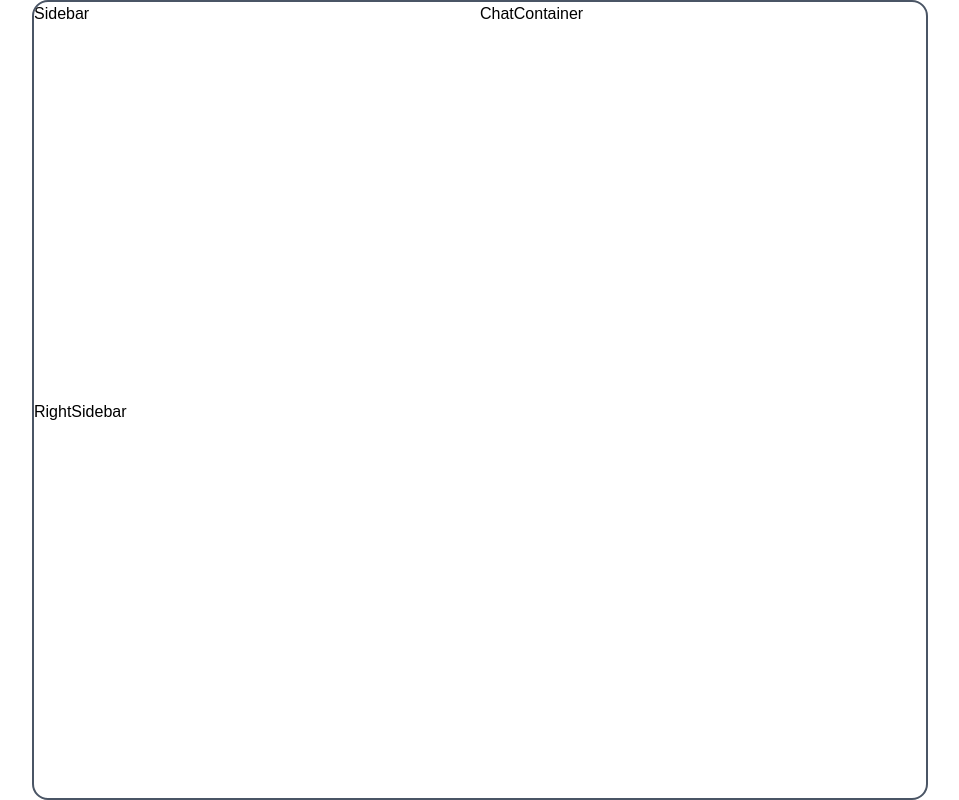
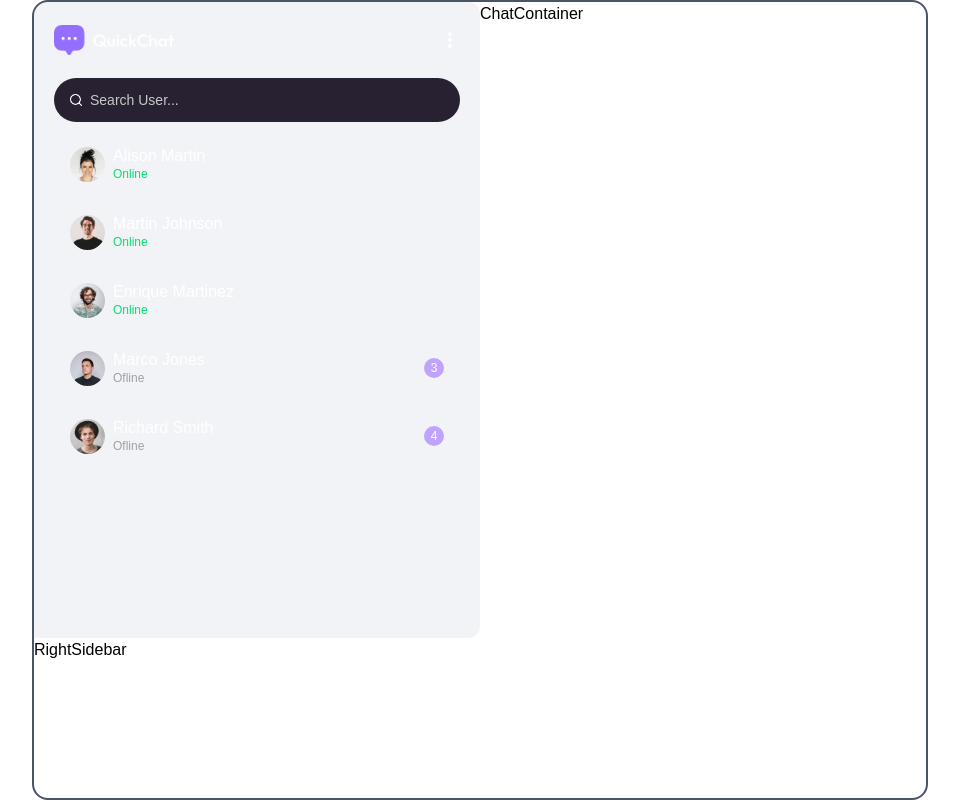
Before and after one commit to yeasin5060/chat-app, a React (Vite) app in the folder client/: page / in a window 1280 px wide. Shown: the whole page, without its empty margins (160-1119 px from the left). Built offline with nearby package versions, Linux system fonts and the light colour scheme.

Commit message:
complete the sidebar

```diff
--- a/client/src/components/Sidebar.jsx
+++ b/client/src/components/Sidebar.jsx
@@ -1,8 +1,52 @@
 import React from 'react'
+import assets, { userDummyData } from '../assets/assets'
+import { useNavigate } from 'react-router-dom'
 
-const Sidebar = () => {
+const Sidebar = ({selectedUser , setSelectedUser}) => {
+    const navigate = useNavigate()
   return (
-    <div>Sidebar</div>
+    <div className={`bg-[#8185B2]/10 h-full p-5 rounded-r-xl overflow-y-scroll text-white ${selectedUser? 'max-md:hidden' : ''}`}>
+        <div className='pb-5'>
+            <div className='flex justify-between items-center'>
+                <img className='max-w-40' src={assets.logo} alt="logo" />
+                <div className='relative py-2 group'>
+                    <img className='max-h-5 cursor-pointer' src={assets.menu_icon} alt="menu" />
+                    <div className='absolute top-full right-0 z-20 w-32 p-5 rounded-md bg-[#282142] border border-gray-600 text-gray-100 hidden group-hover:block'>
+                        <p className='text-sm cursor-pointer capitalize' onClick={()=> navigate('/profile')}>edit profile</p>
+                        <hr className='my-2 border border-gray-500'/>
+                        <p className='text-sm cursor-pointer capitalize'>logout</p>
+                    </div>
+                </div>
+            </div>
+            <div className='bg-[#282132] rounded-full flex items-center gap-2 py-3 px-4 mt-5'>
+                <img className='w-3' src={assets.search_icon} alt="search icon" />
+                <input className='bg-transparent border-none outline-none text-white text-sm placeholder-[#c8c8c8] flex-1' type="text" placeholder='Search User...' />
+            </div>
+            <div className='flex flex-col'>
+                {
+                    userDummyData.map((user, index)=> (
+                        <div onClick={()=> setSelectedUser(user)} key={index} className={`relative flex items-center p-2 pl-4 gap-2 mt-4 rounded cursor-pointer max-sm:text-sm ${selectedUser ?._d === user._id &&'bg-[#282142]/50}'}`}>
+                            <img className='w-[35px] aspect-[1/1] rounded-full' src={user?.profilePic || assets.avatar_icon} alt="user profile" />
+                            <div className='flex flex-col leading-5'>
+                                <p>{user.fullName}</p>
+                                {
+                                    index < 3
+                                    ?
+                                    <span className='text-green-400 text-xs capitalize'>online</span>
+                                    :
+                                    <span className='text-neutral-400 text-xs capitalize'>ofline</span>
+                                }
+                            </div>
+                            {
+                                index > 2 &&
+                                <p className='absolute top-4 right-4 text-xs h-5 w-5 flex justify-center items-center rounded-full bg-violet-500/50 '>{index}</p>
+                            }
+                        </div>
+                    ))
+                }
+            </div>
+        </div>
+    </div>
   )
 }
 
```
Also changed, not shown: 1 other file (tests, documents, lock files or other folders).
